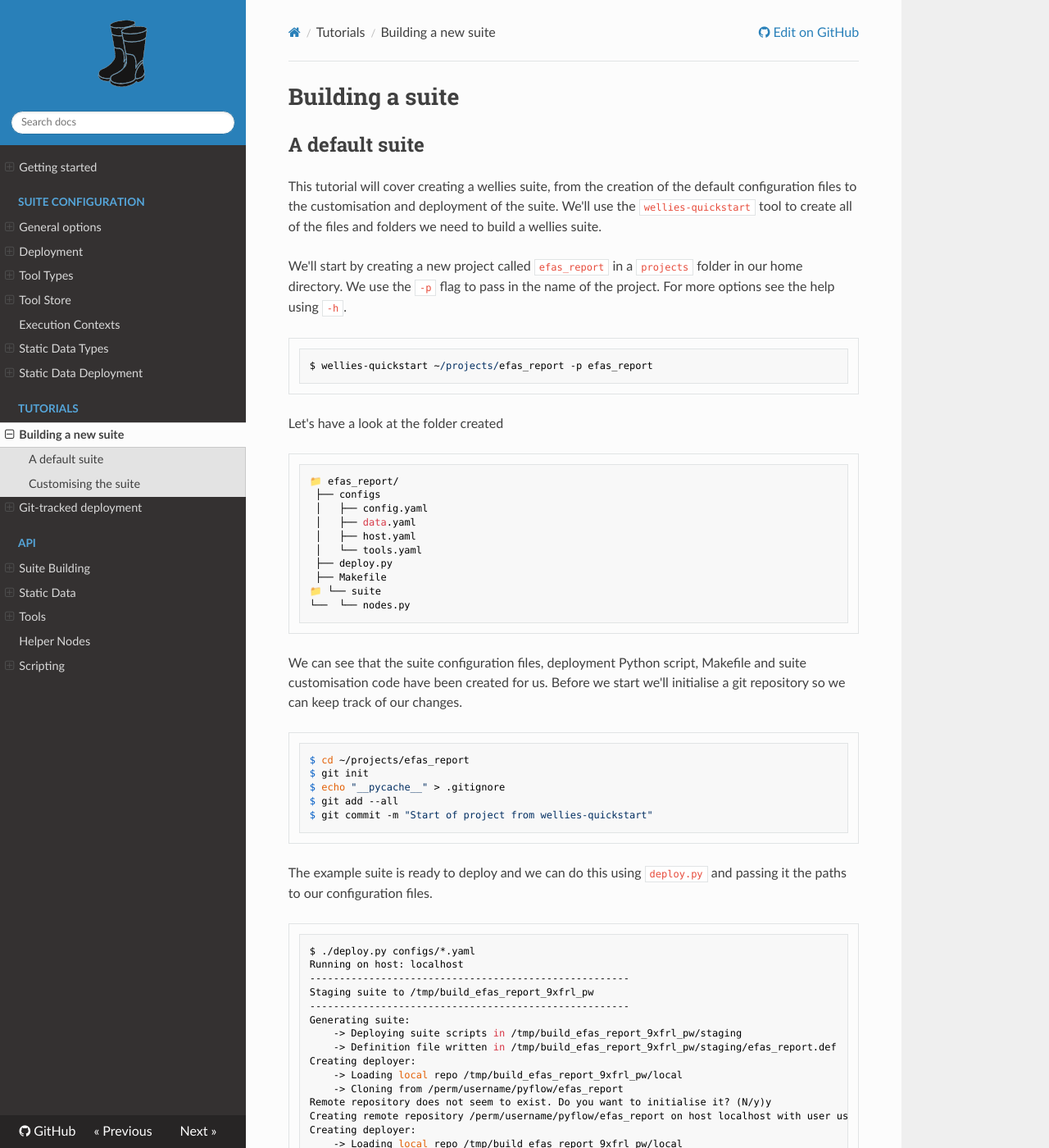
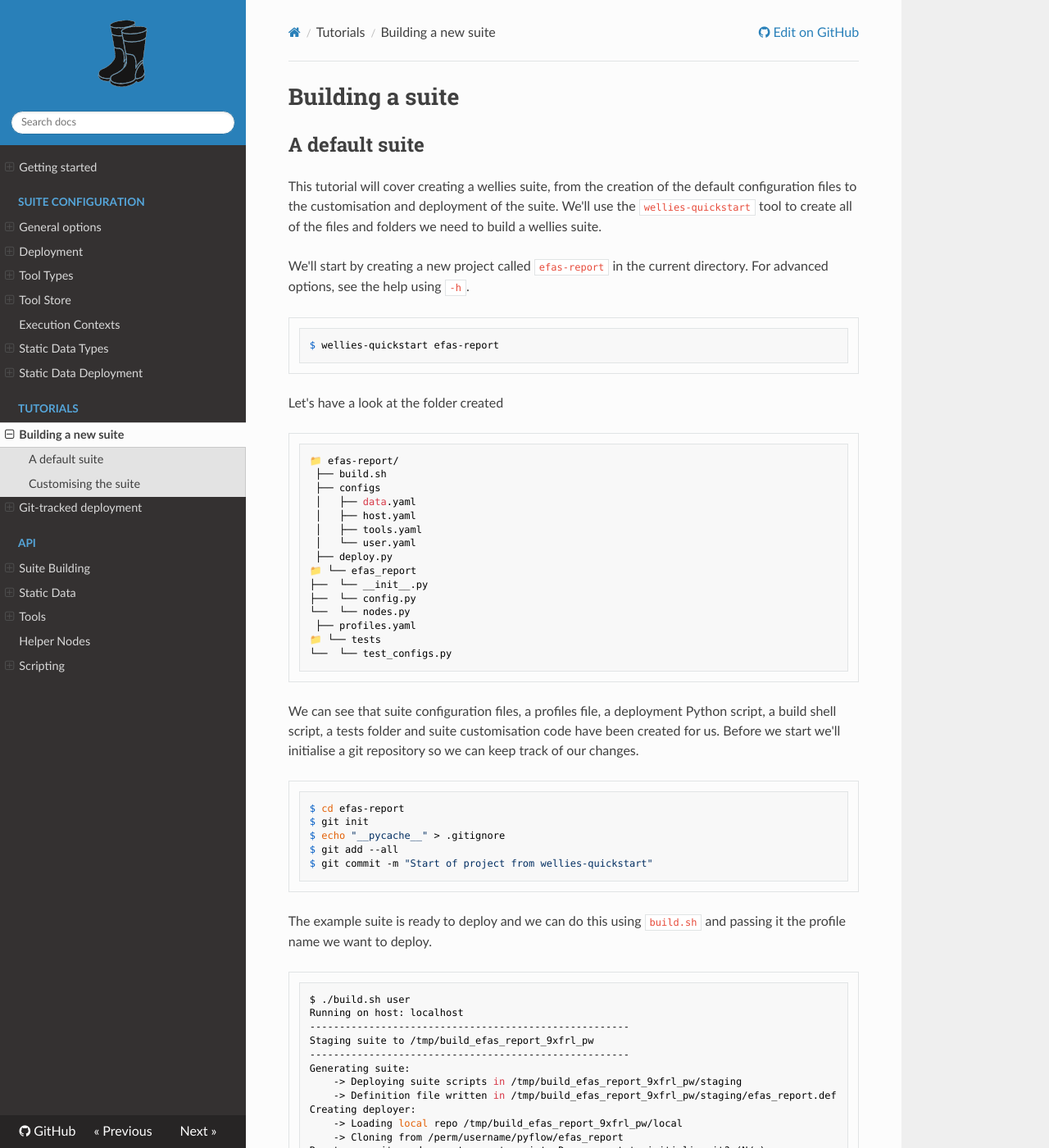
Before and after one commit to ecmwf/pyflow-wellies, an MkDocs documentation site: the page built from docs/quickstart_guide.md, in a window 1280 px wide and 1400 px high. Shown: the whole window at 82% size. Built offline with MkDocs 1.6.1, drawn with Linux system fonts in a browser that asks for light colours; nearby versions of some CDN libraries; some of the changed text lies outside the part shown.

Commit message:
update quickstart and documentation

````diff
--- a/docs/quickstart_guide.md
+++ b/docs/quickstart_guide.md
@@ -5,41 +5,46 @@
 This tutorial will cover creating a wellies suite, from the creation of the default configuration files to the customisation
 and deployment of the suite. We'll use the `wellies-quickstart` tool to create all of the files and folders we need to build a wellies suite.
 
-We'll start by creating a new project called `efas_report` in a `projects` folder in our home directory.  We use the `-p` flag to pass in the name of the project. For more options see the help using `-h`.
+We'll start by creating a new project called `efas-report` in the current directory. For advanced options, see the help using `-h`.
 
 ```shell
-$ wellies-quickstart ~/projects/efas_report -p efas_report
+$ wellies-quickstart efas-report
 ```
 
 Let's have a look at the folder created
 
 ```tree
-efas_report/
+efas-report/
+├── build.sh
 ├── configs
-│   ├── config.yaml
 │   ├── data.yaml
 │   ├── host.yaml
-│   └── tools.yaml
+│   ├── tools.yaml
+│   └── user.yaml
 ├── deploy.py
-├── Makefile
-└── suite
+└── efas_report
+    └── __init__.py
+    └── config.py
     └── nodes.py
+├── profiles.yaml
+└── tests
+    └── test_configs.py
 ```
 
-We can see that the suite configuration files, deployment Python script, Makefile and suite customisation code have been created for us. Before we start we'll initialise a git repository so we can keep track of our changes.
+We can see that suite configuration files, a profiles file, a deployment Python script, a build shell script, a tests folder and suite customisation code have been created for us. Before we start we'll initialise a git repository so we can keep track of our changes.
 
 ```shell
-$ cd ~/projects/efas_report
+$ cd efas-report
 $ git init
 $ echo "__pycache__" > .gitignore
 $ git add --all
 $ git commit -m "Start of project from wellies-quickstart"
 ```
 
-The example suite is ready to deploy and we can do this using `deploy.py` and passing it the paths to our configuration files.
+The example suite is ready to deploy and we can do this using `build.sh` and passing it the profile name we want to deploy.
 
 ```shell
-$ ./deploy.py configs/*.yaml
+$ ./build.sh user
 Running on host: localhost
 ------------------------------------------------------
 Staging suite to /tmp/build_efas_report_9xfrl_pw
@@ -110,7 +115,18 @@ $ ecflow_client --host ecflow_server.example.com --port 3141 --load /perm/userna
 
 ## Customising the suite
 
-When we ran the deploy script we passed it the path to the configuration files `configs/*.yaml`.
+When we ran the deploy script we passed it the `user` profile. This refers to one of the profiles defined in the `profiles.yaml` file.
+This file contains the deployment profiles (typically test, operation, dev, etc.) available for the suite. The quickstart gives the following:
+```yaml
+# This file contains the main configuration profiles
+user:
+  - configs/user.yaml
+  - configs/host.yaml
+  - configs/data.yaml
+  - configs/tools.yaml
+```
+
+We can see that the file contains one profile `user`, pointing to some configuration files located in the `configs` directory.
 For a quick overview of what these files do:
 
 - `config.yaml` - handles the [pyflow](https://github.com/ecmwf/pyflow) suite, repository and ecflow server config
@@ -121,9 +137,9 @@ For a quick overview of what these files do:
 
 Click on filenames above for more information on available configuration options.
 
-To start, let's take a look at `config.yaml`
+To start, let's take a look at `user.yaml`
 
-### `config.yaml`
+### `user.yaml`
 
 This file handles the configuration of the [pyflow](https://github.com/ecmwf/pyflow) suite and repository
 in which the suite is stored. We'll start with the minimal example generated by wellies.
@@ -310,34 +326,40 @@ This is a good place to pause so we can better understand how wellies parses the
 When we run the deploy command
 
 ```console
-$ ./deploy config/*.yaml
+$ ./build.sh user
 ```
 
-wellies reads and parses the YAML files from path given. The configuration settings are stored in a `Config` object created from the class that's defined in `deploy.py`.
+wellies reads and parses the YAML files defined in the profile. The configuration settings are stored in a `Config` object created from the class that's defined in `config.py`.
 
-```python title="suite/nodes.py"
+```python title="config.py"
 class Config:
     # Configuration templates global variables
     global_vars = {
         "ROOT": ROOT_DIR,
         "NAME": os.path.splitext(os.path.basename(__file__))[0],
     }
+
     def __init__(self, args):
 
-        options = wl.parse_yaml_files(
-            args.config_files, args.set, self.global_vars
+        # Parse the configuration files
+        options = wl.parse_profiles(
+            args.profiles,
+            config_name=args.name,
+            set_variables=args.set,
         )
 
-        self.name = options['suite_name']
-        self.user = options['user']
-        self.hostname = options['hostname']
+        # put everything from the yaml into class variables
+        self.__dict__.update(options)
+
+        # Ecflow server options
+        self.ecflow_server = wl.EcflowServer(**options["ecflow_server"])
         ...
 ```
 
 We can modify this class to allow us to pass in new configuration options.
 We want to pass the number of cycles, the start date and the end date. Let's update the class to take these values.
 
-```python title="suite/nodes.py"
+```python title="config.py"
 from datetime import datetime as dt
 
 class Config:
@@ -346,15 +368,21 @@ class Config:
         "ROOT": ROOT_DIR,
         "NAME": os.path.splitext(os.path.basename(__file__))[0],
     }
+
     def __init__(self, args):
 
-        options = wl.parse_yaml_files(
-            args.config_files, args.set, self.global_vars
+        # Parse the configuration files
+        options = wl.parse_profiles(
+            args.profiles,
+            config_name=args.name,
+            set_variables=args.set,
         )
 
-        self.name = options['suite_name']
-        self.user = options['user']
-        self.hostname = options['hostname']
+        # put everything from the yaml into class variables
+        self.__dict__.update(options)
+
+        # Ecflow server options
+        self.ecflow_server = wl.EcflowServer(**options["ecflow_server"])
 
         self.cycles = range(0, 24, 24 // options.get('n_cycles', 1))
         self.start_date = dt.strptime(options['start_date'], "%Y-%m-%d")
@@ -366,7 +394,7 @@ class Config:
     ]
 ```
 
-To add such a node to our suite we will modify the main family definition in `suite/nodes.py`.
+To add such a node to our suite we will modify the main family definition in `nodes.py`.
 At the moment we have the `MainFamily` definition with a single placeholder task in it.
 
 
@@ -385,7 +413,7 @@ every day, retrieve the input data for each cycle and then run our processing. W
 that the `MainFamily` class receives a config argument so we can use that to pass data such as
 start and end dates and the keys for our data retrieval.
 
-```python title="suite/nodes.py"
+```python title="nodes.py"
 class IssueFamily(pf.Family):
     def __init__(self, config, hh, **kwargs):
         hh_label = f"{hh:02.0f}"
````
Also changed, not shown: other parts of docs/quickstart_guide.md (+5 -0 lines), docs/tracksuite_guide.md (+11 -34 lines), wellies/__init__.py (+14 -15 lines), 10 other files.
